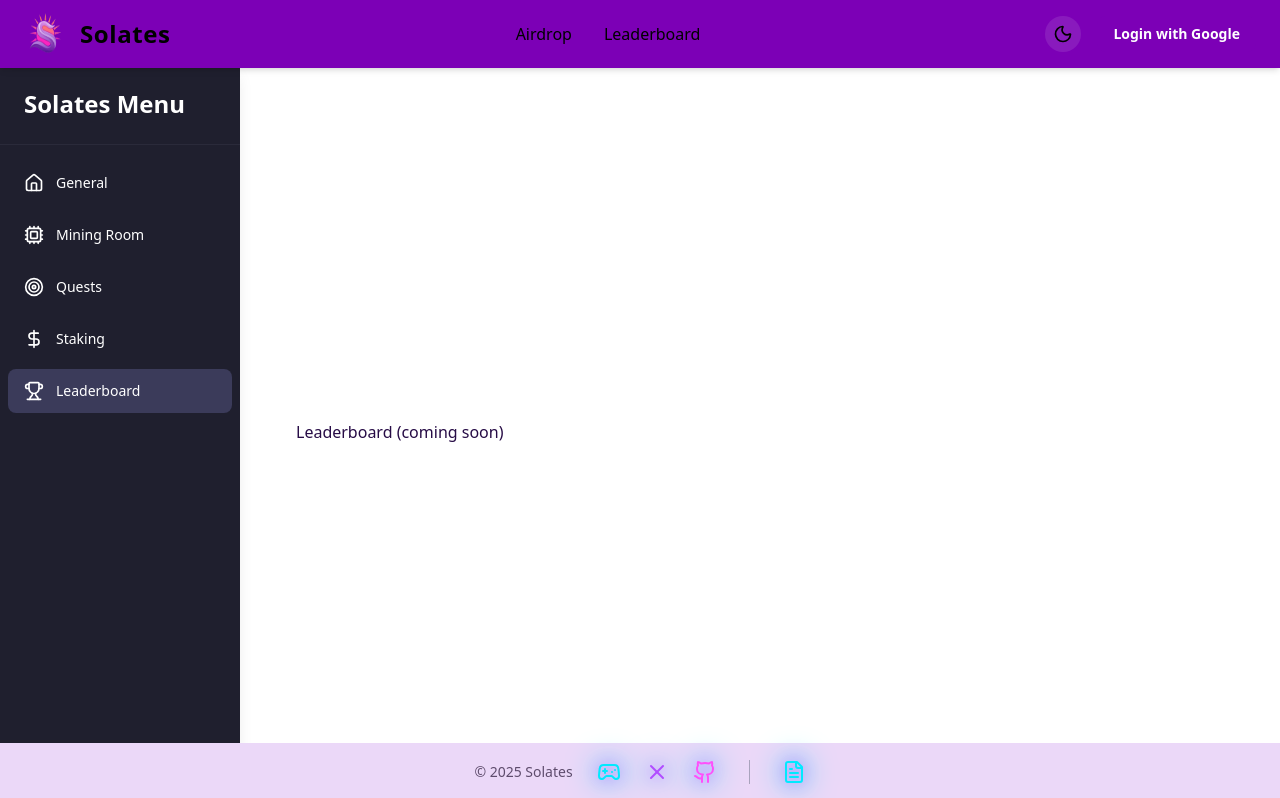
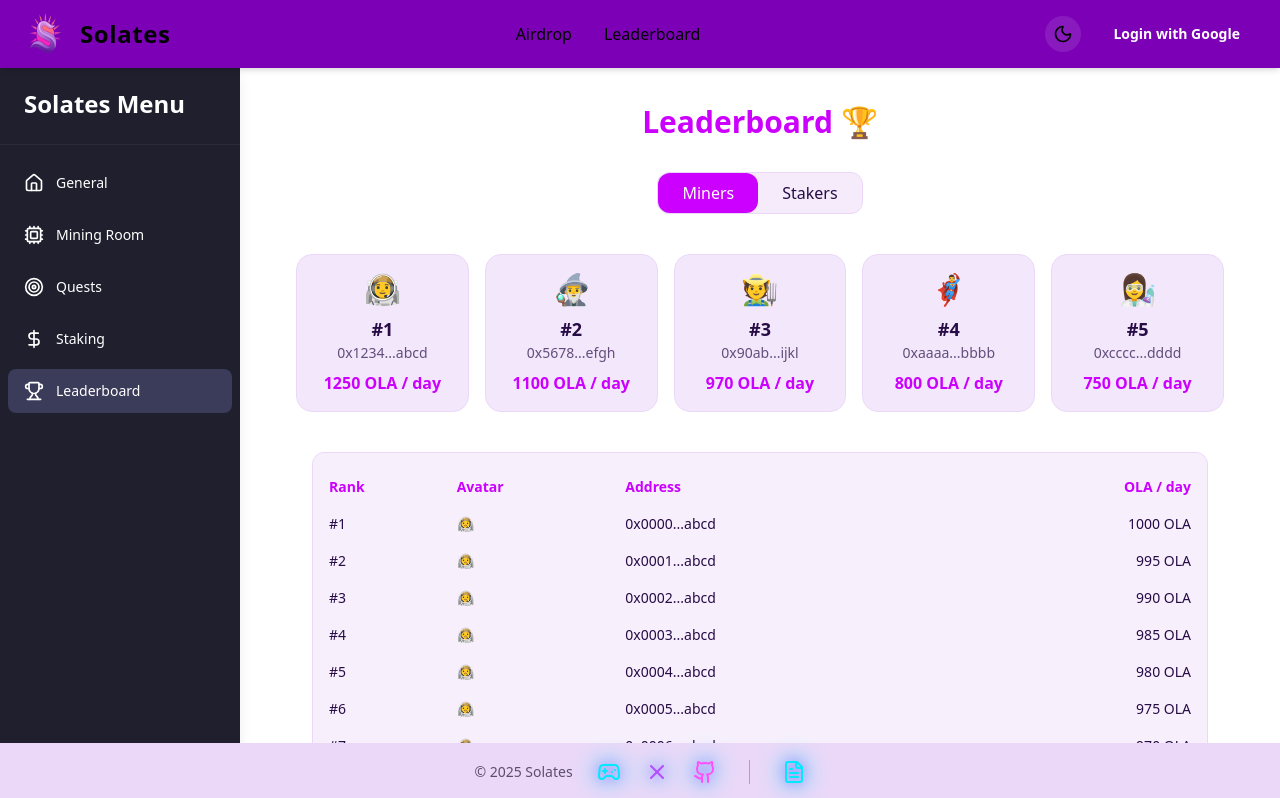
Before and after one commit to bioxim/solates-mining, a React (Vite) app: page /leaderboard in a window 1280 px wide. Shown: the top 798 px of the page. Built offline with nearby package versions, Linux system fonts and the light colour scheme.

Commit message:
Leaderboard mockup

```diff
--- a/src/App.tsx
+++ b/src/App.tsx
@@ -8,6 +8,7 @@ import Layout from "./components/layout/Layout";
 // Pages
 import Home from "./pages/Home";
 import Main from "./pages/Main";
+import Leaderboard from "./pages/Leaderboard";
 
 export default function App() {
   return (
@@ -27,7 +28,7 @@ export default function App() {
               <Route path="/mining-room" element={<div className="p-6">Mining Room (coming soon)</div>} />
               <Route path="/quests" element={<div className="p-6">Quests (coming soon)</div>} />
               <Route path="/staking" element={<div className="p-6">Staking (coming soon)</div>} />
-              <Route path="/leaderboard" element={<div className="p-6">Leaderboard (coming soon)</div>} />
+              <Route path="/leaderboard" element={<Leaderboard />} />
             </Route>
 
             {/* fallback opcional */}
--- a/src/components/leaderboard/MinerLeaderboard.tsx
+++ b/src/components/leaderboard/MinerLeaderboard.tsx
@@ -0,0 +1,62 @@
+import { motion } from "framer-motion";
+
+const miners = [
+  { rank: 1, avatar: "🧑‍🚀", address: "0x1234...abcd", daily: 1250 },
+  { rank: 2, avatar: "🧙‍♂️", address: "0x5678...efgh", daily: 1100 },
+  { rank: 3, avatar: "🧑‍🌾", address: "0x90ab...ijkl", daily: 970 },
+  { rank: 4, avatar: "🦸‍♂️", address: "0xaaaa...bbbb", daily: 800 },
+  { rank: 5, avatar: "👩‍🔬", address: "0xcccc...dddd", daily: 750 },
+];
+
+export default function MinerLeaderboard() {
+  return (
+    <div className="flex flex-col items-center">
+      {/* 🥇 Top 5 destacados */}
+      <div className="grid grid-cols-1 sm:grid-cols-3 lg:grid-cols-5 gap-4 mb-10 w-full max-w-6xl">
+        {miners.map((miner) => (
+          <motion.div
+            key={miner.rank}
+            initial={{ opacity: 0, y: 10 }}
+            animate={{ opacity: 1, y: 0 }}
+            transition={{ delay: miner.rank * 0.05 }}
+            className="p-4 rounded-2xl bg-[var(--card)]/60 border border-[var(--card)] text-center backdrop-blur-sm"
+          >
+            <div className="text-3xl mb-2">{miner.avatar}</div>
+            <div className="font-semibold text-lg">#{miner.rank}</div>
+            <div className="text-sm opacity-70">{miner.address}</div>
+            <div className="mt-2 text-[var(--primary)] font-bold">
+              {miner.daily} OLA / day
+            </div>
+          </motion.div>
+        ))}
+      </div>
+
+      {/* 📋 Tabla general paginada (mock) */}
+      <div className="w-full max-w-4xl bg-[var(--card)]/40 border border-[var(--card)] rounded-xl p-4 backdrop-blur-sm">
+        <table className="w-full text-sm">
+          <thead className="border-b border-white/10 text-[var(--primary)]">
+            <tr>
+              <th className="text-left py-2">Rank</th>
+              <th className="text-left py-2">Avatar</th>
+              <th className="text-left py-2">Address</th>
+              <th className="text-right py-2">OLA / day</th>
+            </tr>
+          </thead>
+          <tbody>
+            {Array.from({ length: 100 }, (_, i) => (
+              <tr
+                key={i}
+                className="border-b border-white/5 hover:bg-white/5 transition"
+              >
+                <td className="py-2">#{i + 1}</td>
+                <td>🧑‍🚀</td>
+                <td>0x{i.toString().padStart(4, "0")}...abcd</td>
+                <td className="text-right">{(1000 - i * 5).toFixed(0)} OLA</td>
+              </tr>
+            ))}
+          </tbody>
+        </table>
+      </div>
+    </div>
+  );
+}
--- a/src/components/leaderboard/StakerLeaderboard.tsx
+++ b/src/components/leaderboard/StakerLeaderboard.tsx
@@ -0,0 +1,62 @@
+import { motion } from "framer-motion";
+
+const stakers = [
+  { rank: 1, avatar: "🦊", address: "0xaaaa...1234", staked: 42000 },
+  { rank: 2, avatar: "🐼", address: "0xbbbb...5678", staked: 37000 },
+  { rank: 3, avatar: "🐧", address: "0xcccc...abcd", staked: 32000 },
+  { rank: 4, avatar: "🐸", address: "0xdddd...efgh", staked: 28000 },
+  { rank: 5, avatar: "🐺", address: "0xeeee...ijkl", staked: 25000 },
+];
+
+export default function StakerLeaderboard() {
+  return (
+    <div className="flex flex-col items-center">
+      {/* 🥇 Top 5 destacados */}
+      <div className="grid grid-cols-1 sm:grid-cols-3 lg:grid-cols-5 gap-4 mb-10 w-full max-w-6xl">
+        {stakers.map((user) => (
+          <motion.div
+            key={user.rank}
+            initial={{ opacity: 0, y: 10 }}
+            animate={{ opacity: 1, y: 0 }}
+            transition={{ delay: user.rank * 0.05 }}
+            className="p-4 rounded-2xl bg-[var(--card)]/60 border border-[var(--card)] text-center backdrop-blur-sm"
+          >
+            <div className="text-3xl mb-2">{user.avatar}</div>
+            <div className="font-semibold text-lg">#{user.rank}</div>
+            <div className="text-sm opacity-70">{user.address}</div>
+            <div className="mt-2 text-[var(--primary)] font-bold">
+              {user.staked.toLocaleString()} OLA staked
+            </div>
+          </motion.div>
+        ))}
+      </div>
+
+      {/* 📋 Tabla general paginada (mock) */}
+      <div className="w-full max-w-4xl bg-[var(--card)]/40 border border-[var(--card)] rounded-xl p-4 backdrop-blur-sm">
+        <table className="w-full text-sm">
+          <thead className="border-b border-white/10 text-[var(--primary)]">
+            <tr>
+              <th className="text-left py-2">Rank</th>
+              <th className="text-left py-2">Avatar</th>
+              <th className="text-left py-2">Address</th>
+              <th className="text-right py-2">Total Staked (OLA)</th>
+            </tr>
+          </thead>
+          <tbody>
+            {Array.from({ length: 100 }, (_, i) => (
+              <tr
+                key={i}
+                className="border-b border-white/5 hover:bg-white/5 transition"
+              >
+                <td className="py-2">#{i + 1}</td>
+                <td>🦊</td>
+                <td>0x{i.toString().padStart(4, "0")}...abcd</td>
+                <td className="text-right">{(50000 - i * 300).toLocaleString()}</td>
+              </tr>
+            ))}
+          </tbody>
+        </table>
+      </div>
+    </div>
+  );
+}
--- a/src/pages/Leaderboard.tsx
+++ b/src/pages/Leaderboard.tsx
@@ -0,0 +1,42 @@
+import { useState } from "react";
+import MinerLeaderboard from "../components/leaderboard/MinerLeaderboard";
+import StakerLeaderboard from "../components/leaderboard/StakerLeaderboard";
+
+export default function Leaderboard() {
+  const [activeTab, setActiveTab] = useState<"miners" | "stakers">("miners");
+
+  return (
+    <div className="min-h-screen bg-[var(--bg)] text-[var(--text)] px-6 py-10">
+      <h1 className="text-3xl font-bold mb-8 text-center text-[var(--primary)]">
+        Leaderboard 🏆
+      </h1>
+
+      <div className="flex justify-center mb-10">
+        <div className="flex bg-[var(--card)]/50 rounded-xl backdrop-blur-sm border border-[var(--card)]">
+          <button
+            onClick={() => setActiveTab("miners")}
+            className={`px-6 py-2 rounded-xl transition-all ${
+              activeTab === "miners"
+                ? "bg-[var(--primary)] text-white"
+                : "text-[var(--text)] hover:bg-[var(--card)]/40"
+            }`}
+          >
+            Miners
+          </button>
+          <button
+            onClick={() => setActiveTab("stakers")}
+            className={`px-6 py-2 rounded-xl transition-all ${
+              activeTab === "stakers"
+                ? "bg-[var(--primary)] text-white"
+                : "text-[var(--text)] hover:bg-[var(--card)]/40"
+            }`}
+          >
+            Stakers
+          </button>
+        </div>
+      </div>
+
+      {activeTab === "miners" ? <MinerLeaderboard /> : <StakerLeaderboard />}
+    </div>
+  );
+}
```
